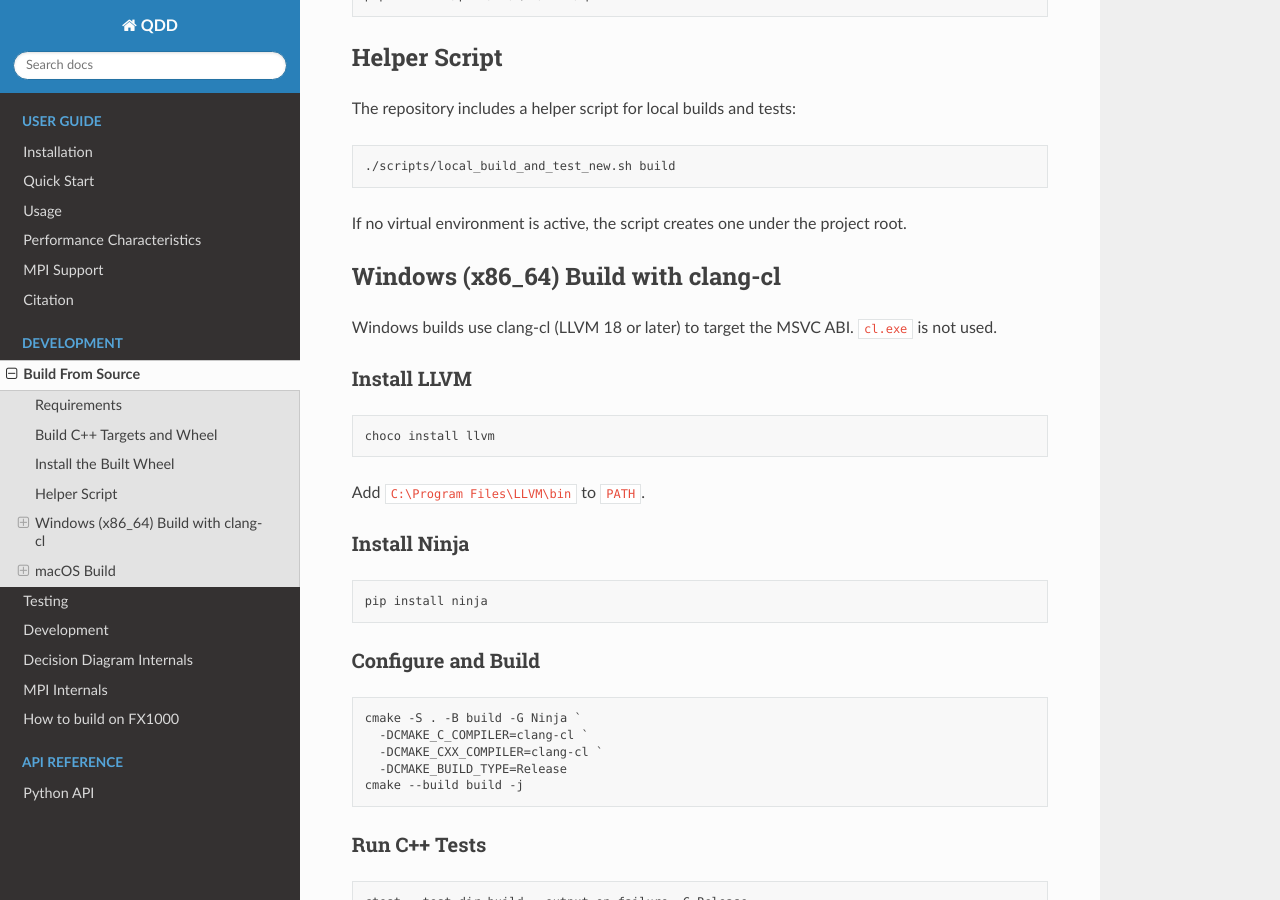
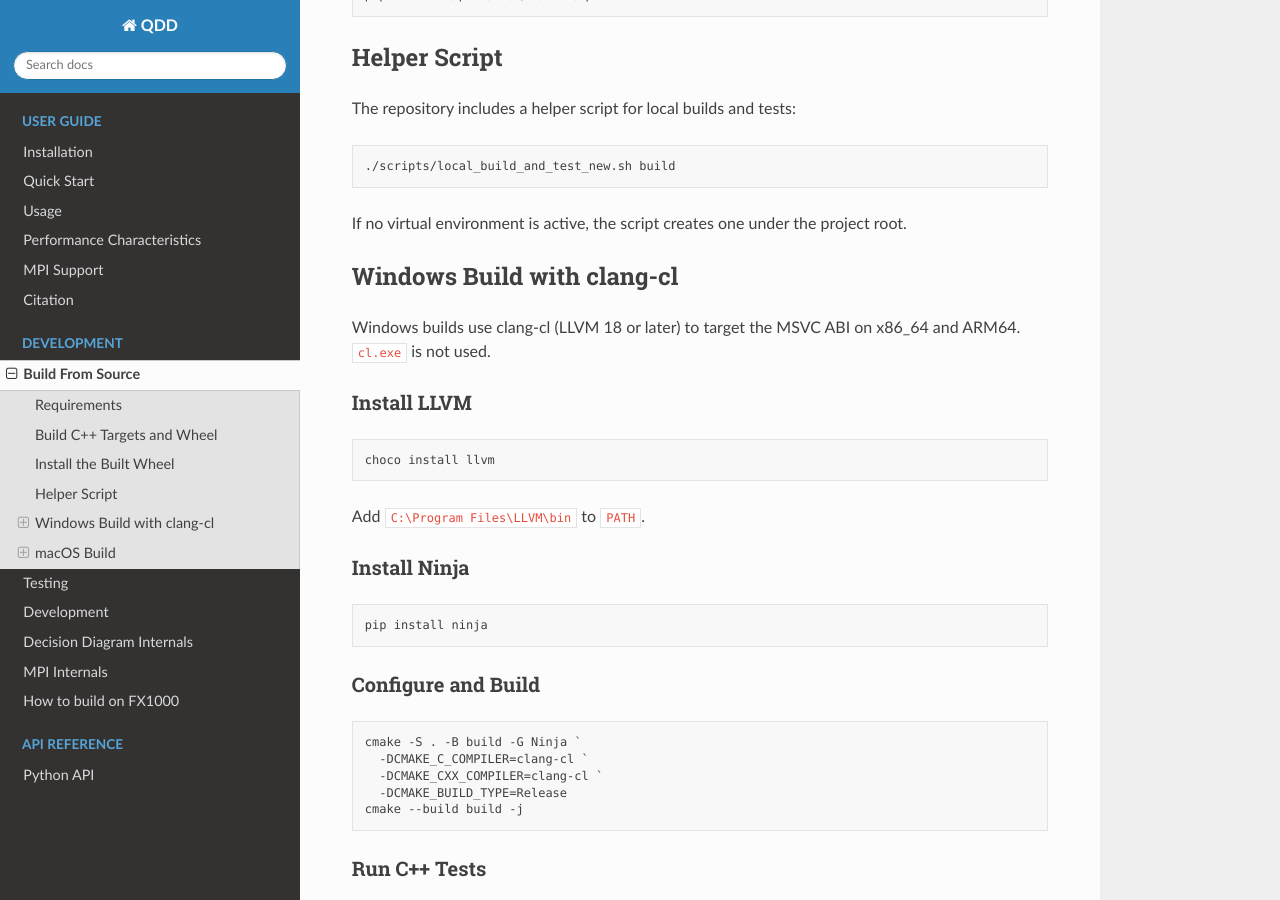
Before and after one commit to Fujitsu-UTokyo-QDD/QDD, a Sphinx documentation site: the page built from docs/source/build-from-source.md, in a window 1280 px wide and 900 px high, scrolled down 811 px. Built offline with Sphinx 7.4.7 and the Read the Docs theme 3.1.0, drawn with Linux system fonts in a browser that asks for light colours; pages that are not in the unit, such as notebooks, are missing from menus.

Commit message:
Add Windows ARM support

```diff
--- a/docs/source/build-from-source.md
+++ b/docs/source/build-from-source.md
@@ -44,9 +44,10 @@ The repository includes a helper script for local builds and tests:
 If no virtual environment is active, the script creates one under the project
 root.
 
-## Windows (x86_64) Build with clang-cl
+## Windows Build with clang-cl
 
-Windows builds use clang-cl (LLVM 18 or later) to target the MSVC ABI.
+Windows builds use clang-cl (LLVM 18 or later) to target the MSVC ABI on
+x86_64 and ARM64.
 `cl.exe` is not used.
 
 ### Install LLVM
--- a/pyproject.toml
+++ b/pyproject.toml
@@ -82,7 +82,7 @@ archs = ["x86_64", "arm64"]
 environment = { MACOSX_DEPLOYMENT_TARGET = "10.12" }
 
 [tool.cibuildwheel.windows]
-archs = ["AMD64"]
+archs = ["AMD64", "ARM64"]
 environment = { CC = "clang-cl", CXX = "clang-cl" }
 before-build = "pip install ninja"
 
```
Also changed, not shown: docs/source/installation.md (+1 -1 lines), 2 other files.
